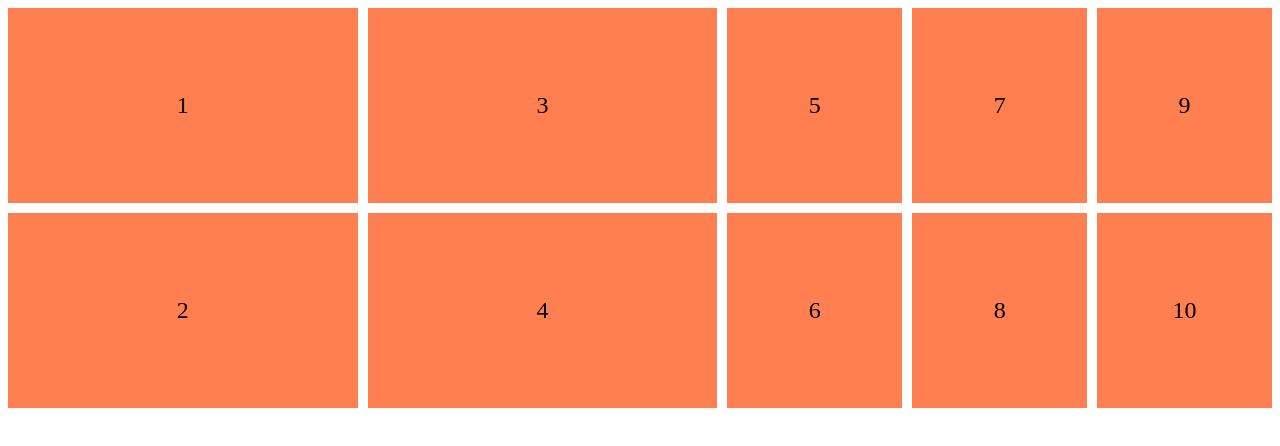
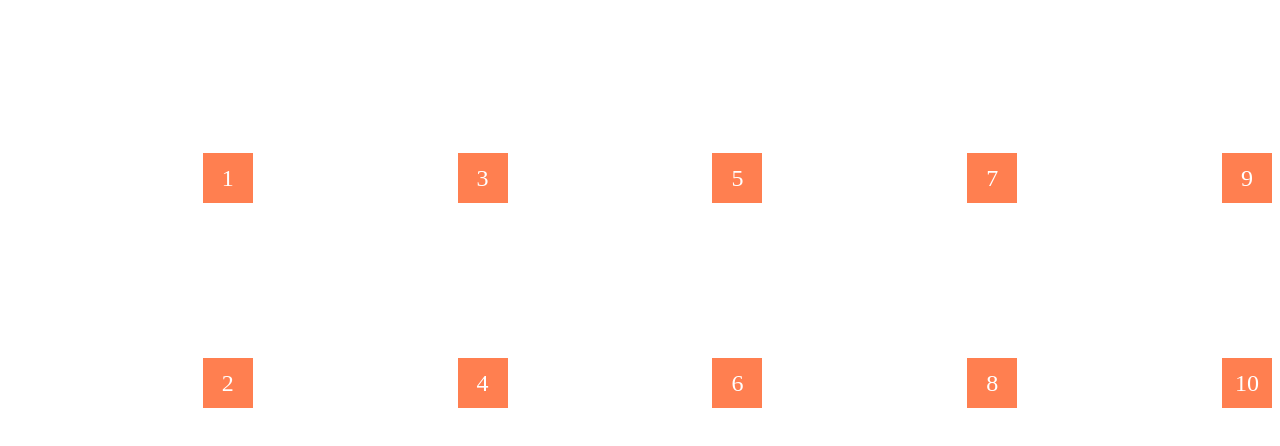
Before and after one commit to Thinkteam20/Grid-layout, a plain HTML site: page index.html in a window 1280 px wide. Drawn offline with Linux system fonts and the light colour scheme.

Commit message:
Align and Justify Items v1

```diff
--- a/style.css
+++ b/style.css
@@ -6,24 +6,22 @@
     grid-template-rows: repeat(2, 1fr);
 
     grid-auto-rows: 1fr;
-    /*
-        💡his property allows me to specify what
-        is the size of the extra rows
-        that my grid container might have.
-    */
+    grid-auto-columns: 1fr;
+    grid-auto-flow: column;
 
-    grid-auto-flow: column;
-    /* by default it grows automatically to row - ✅ horizontally */
-    grid-auto-columns: 0.5fr;
-    /*
-        any extra conten automatically added ✅ vertically - column.
-    */
+    /* ✅ Inner each grid item control */
+
+    /* default stretch - it will only work when the child item width is 0 */
+    justify-items: end;
+    align-items: end;
 }
 
 .child{
     background-color: coral;
+    width: 50px;
+    height: 50px;
     display: flex;
-    color: whit e;
+    color: white;
     justify-content: center;
     align-items: center;
     font-size: 24px;
```
